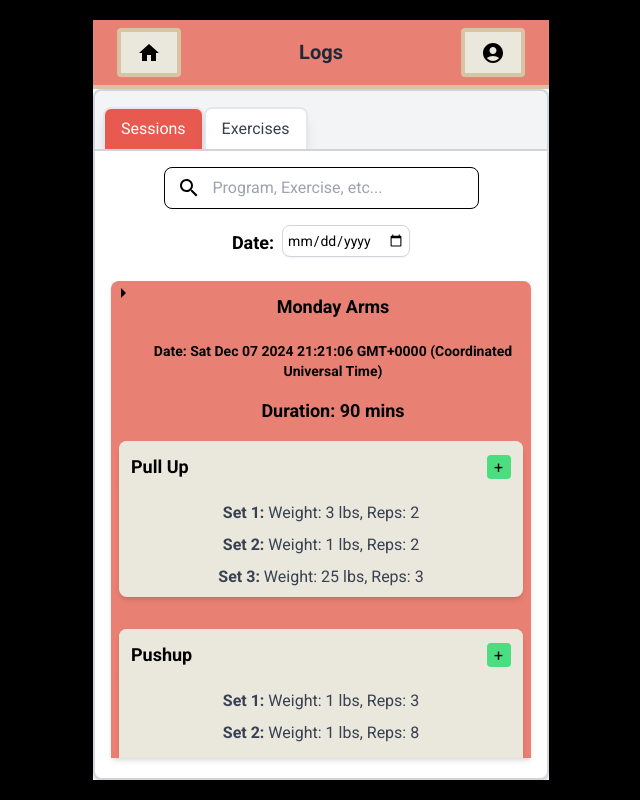
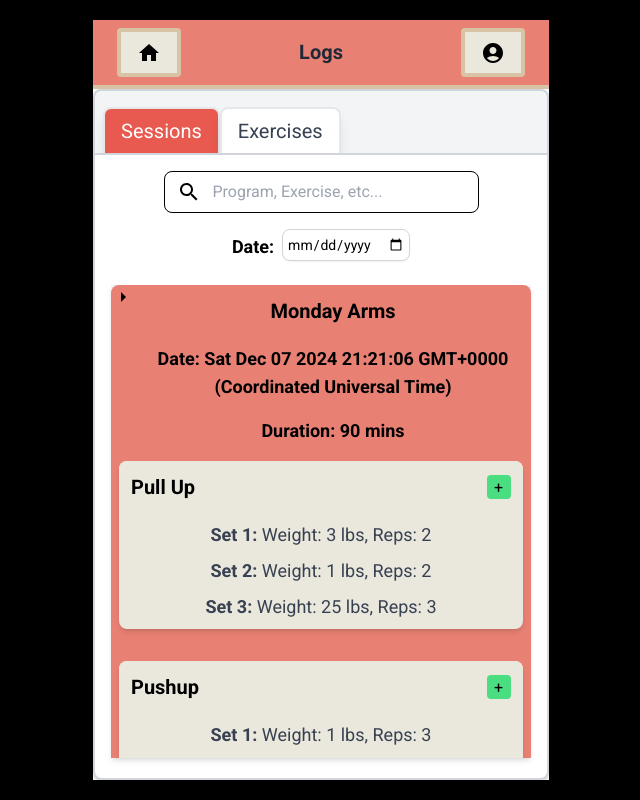
Before and after one commit to JoshuaW13/ConceptFitness, a React (Vite) app in the folder conceptFitness/: page /sessionLogs in a window 1280 px wide. Both pictures are taken after a click on the icon 442 px from the left and 292 px from the top of the page. Shown: the whole page, without its empty margins (319-959 px from the left). Built offline with nearby package versions, Linux system fonts and the light colour scheme.

Commit message:
Made log text larger

```diff
--- a/conceptFitness/src/components/ExerciseData.jsx
+++ b/conceptFitness/src/components/ExerciseData.jsx
@@ -6,7 +6,7 @@ import ExerciseStatsWindow from './ExerciseStatsWindow';
 function ExerciseData({ onClick, exercise }) {
   return (
     <div className="bg-[#EAE7DC] w-full rounded-lg shadow-sm font-semibold">
-      <div className="flex flex-col gap-2 mb-4 mt-4">
+      <div className="flex flex-col gap-2 mb-4 mt-4 text-lg">
         <p className="text-black">
           <span className="font-semibold">Current Reps:</span> {exercise.reps}
         </p>
--- a/conceptFitness/src/components/ExerciseDataHeader.jsx
+++ b/conceptFitness/src/components/ExerciseDataHeader.jsx
@@ -11,7 +11,7 @@ function ExerciseDataHeader({ onClick, exercise }) {
   return (
     <div className="p-4 flex w-full justify-between items-center relative">
       <div className="flex items-start flex-col justify-between gap-1" onClick={onClick}>
-        <p className="text-lg text-black font-semibold">{exercise.name}</p>
+        <p className="text-xl text-black font-semibold">{exercise.name}</p>
         <p className="text-lg text-black">Equipment: {exercise.equipment}</p>
       </div>
 
--- a/conceptFitness/src/components/ExerciseLog.jsx
+++ b/conceptFitness/src/components/ExerciseLog.jsx
@@ -13,7 +13,7 @@ function ExerciseLog({exerciseRecord}) {
   return (
     <div className="bg-[#EAE7DC] w-full rounded-lg shadow-md mb-4 relative">
       <div className="flex items-center justify-between bg-[#EAE7DC] p-3 rounded-lg">
-        <p className="text-black text-lg font-semibold">
+        <p className="text-black text-xl font-semibold">
           {exercises.find((exercise) => exercise.id == exerciseRecord.id).name}
         </p>
         <button
@@ -39,7 +39,7 @@ function ExerciseLog({exerciseRecord}) {
 
       <div className="flex flex-col space-y-2 p-2">
         {exerciseRecord.sets.map((set, index)=>(
-        <p key={index}className="text-gray-700"><span className='font-semibold'>Set {index+1}:</span>  Weight: {set.weight} lbs, Reps: {set.reps}</p>
+        <p key={index}className="text-gray-700 text-lg"><span className='font-semibold'>Set {index+1}:</span>  Weight: {set.weight} lbs, Reps: {set.reps}</p>
         ))}
       </div>
     </div>
--- a/conceptFitness/src/components/ExerciseStatsWindow.jsx
+++ b/conceptFitness/src/components/ExerciseStatsWindow.jsx
@@ -87,12 +87,12 @@ function ExerciseStatsWindow() {
                     display: true,
                     text: 'Days',
                     font: {
-                        size: 16 // Increase x-axis title font size
+                        size: 17 // Increase x-axis title font size
                     }
                 },
                 ticks: {
                     font: {
-                        size: 14 // Increase font size for x-axis tick labels
+                        size: 15 // Increase font size for x-axis tick labels
                     }
                 }
             },
@@ -101,12 +101,12 @@ function ExerciseStatsWindow() {
                     display: true,
                     text: 'Weight (lbs)',
                     font: {
-                        size: 16 // Increase y-axis title font size
+                        size: 17 // Increase y-axis title font size
                     }
                 },
                 ticks: {
                     font: {
-                        size: 14 // Increase font size for y-axis tick labels
+                        size: 15 // Increase font size for y-axis tick labels
                     }
                 },
                 min: 95,
@@ -121,7 +121,7 @@ function ExerciseStatsWindow() {
                 <div className="flex w-6 h-6 bg-[#8E8D8A] cursor-pointer" onClick={handlePrev}>
                     <BackIcon />
                 </div>
-                <h2 className='text-l font-bold mb-4'>Weight Change Over Time</h2>
+                <h2 className='text-lg font-bold mb-4'>Weight Change Over Time</h2>
                 <div className="flex w-6 h-6 bg-[#8E8D8A] cursor-pointer" onClick={handleNext}>
                     <NextIcon />
                 </div>
--- a/conceptFitness/src/components/SessionLog.jsx
+++ b/conceptFitness/src/components/SessionLog.jsx
@@ -11,10 +11,10 @@ function SessionLog({ onClick, sessionLog }) {
       className="w-full rounded-t-lg font-semibold"
       onClick={onClick}
     >
-      <p className="text-lg text-black p-3 rounded-t-lg">
+      <p className="text-xl text-black p-3 rounded-t-lg">
         {programs.find((p) => p.id == sessionLog.programId).name}
       </p>
-      <p className="text-sm text-black px-3 py-2">Date: {sessionLog.date}</p>
+      <p className="text-lg text-black px-3 py-2">Date: {sessionLog.date}</p>
       <p className="text-lg text-black px-3 py-2">Duration: {sessionLog.durationMinutes} mins</p>
     </div>
   );
--- a/conceptFitness/src/pages/ExerciseLogs.jsx
+++ b/conceptFitness/src/pages/ExerciseLogs.jsx
@@ -55,14 +55,14 @@ function ExerciseLogs() {
             <div className="flex px-2">
                 <div
                 className={`cursor-pointer py-2 px-4 border-t-2 border-l-2 border-r-2 rounded-tl-lg rounded-tr-lg transition-all ease-in-out
-                    bg-white text-gray-700 shadow-lg`}
+                    bg-white text-gray-700 shadow-lg text-xl`}
                     onClick={() => navigateSessions()}
                 >
                 Sessions
                 </div>
                 <div
                 className={`cursor-pointer py-2 px-4 border-t-2 border-l-2 border-r-2 rounded-tl-lg rounded-tr-lg transition-all ease-in-out
-                    bg-[#E85A4F] text-white shadow-lg
+                    bg-[#E85A4F] text-white shadow-lg text-xl
                 }`}
                 >
                 Exercises
--- a/conceptFitness/src/pages/SessionLogs.jsx
+++ b/conceptFitness/src/pages/SessionLogs.jsx
@@ -121,13 +121,13 @@ function SessionLogs() {
                   <div className="flex px-2 ">
                     <div
                       className={`cursor-pointer py-2 px-4 border-t-2 border-l-2 border-r-2 rounded-tl-lg rounded-tr-lg transition-all ease-in-out
-                              bg-[#E85A4F] text-white shadow-lg`}
+                              bg-[#E85A4F] text-white shadow-lg text-xl`}
                     >
                       Sessions
                     </div>
                     <div
                       className={`cursor-pointer py-2 px-4 border-t-2 border-l-2 border-r-2 rounded-tl-lg rounded-tr-lg transition-all ease-in-out
-                              bg-white text-gray-700 shadow-lg`}
+                              bg-white text-gray-700 shadow-lg text-xl`}
                       onClick={() => navigateExercises()}
                     >
                       Exercises
```
